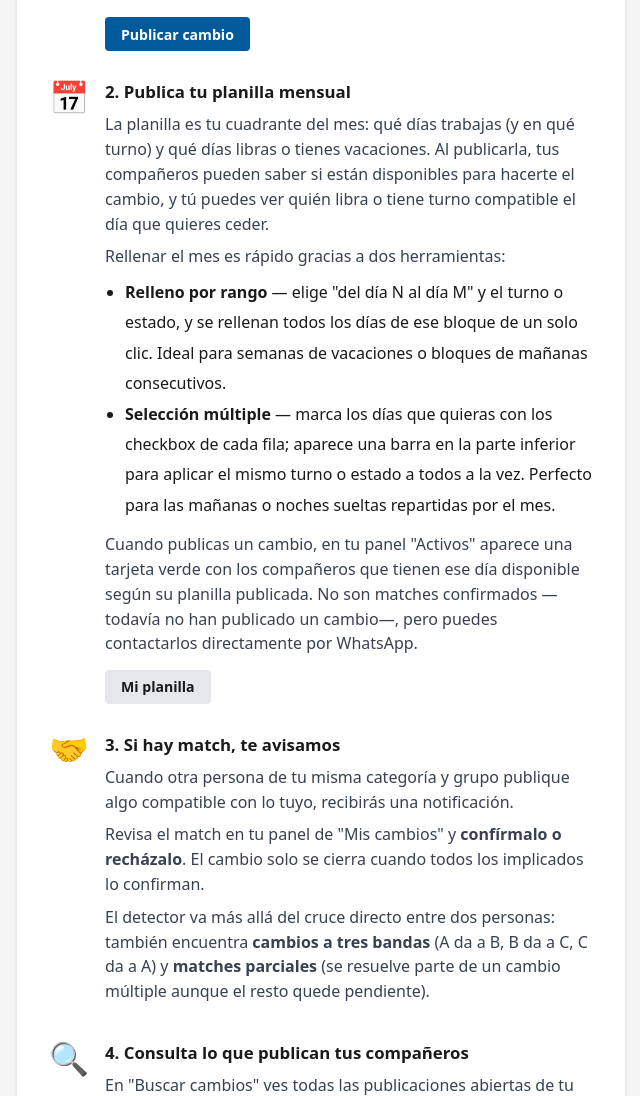
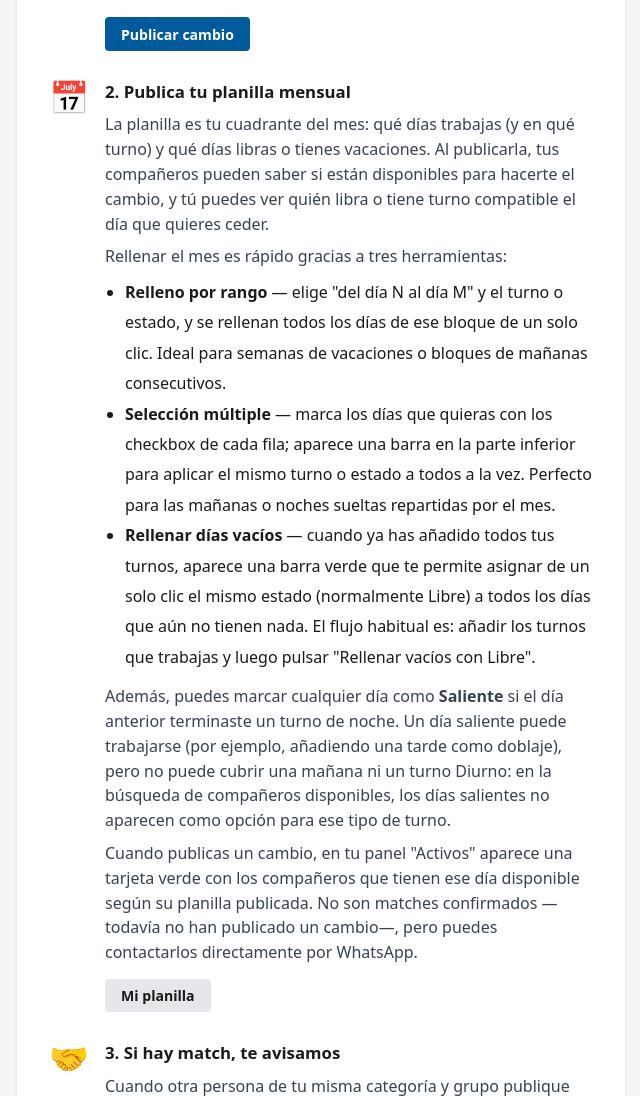
Before and after one commit to guillen1989/turnero, a Python web app: template app/templates/main/como_funciona.html in a window 1280 px wide. Shown: the part 755-1851 px from the top of the page, without its empty margins (319-959 px from the left). Run offline with Jinja, Linux system fonts and the light colour scheme; the template is opened without the code that fills it, so the values that code supplies are empty.

Commit message:
docs(planilla): actualiza ¿Cómo funciona? con Saliente y rellenar vacíos
- Paso 2 de como_funciona.html: lista pasa de dos a tres herramientas,
  añade descripción de «Rellenar días vacíos» y párrafo sobre el Saliente
- Banner de onboarding en planilla.html: mismo ajuste (dos → tres atajos)

Co-Authored-By: Claude Sonnet 4.6 <noreply@anthropic.com>

```diff
--- a/app/templates/main/como_funciona.html
+++ b/app/templates/main/como_funciona.html
@@ -60,7 +60,7 @@
           {{ _('La planilla es tu cuadrante del mes: qué días trabajas (y en qué turno) y qué días libras o tienes vacaciones.') }}
           {{ _('Al publicarla, tus compañeros pueden saber si están disponibles para hacerte el cambio, y tú puedes ver quién libra o tiene turno compatible el día que quieres ceder.') }}
         </p>
-        <p>{{ _('Rellenar el mes es rápido gracias a dos herramientas:') }}</p>
+        <p>{{ _('Rellenar el mes es rápido gracias a tres herramientas:') }}</p>
         <ul style="margin:0.5rem 0 0.75rem 1.25rem;line-height:1.9">
           <li>
             <strong>{{ _('Relleno por rango') }}</strong> —
@@ -70,7 +70,16 @@
             <strong>{{ _('Selección múltiple') }}</strong> —
             {{ _('marca los días que quieras con los checkbox de cada fila; aparece una barra en la parte inferior para aplicar el mismo turno o estado a todos a la vez. Perfecto para las mañanas o noches sueltas repartidas por el mes.') }}
           </li>
+          <li>
+            <strong>{{ _('Rellenar días vacíos') }}</strong> —
+            {{ _('cuando ya has añadido todos tus turnos, aparece una barra verde que te permite asignar de un solo clic el mismo estado (normalmente Libre) a todos los días que aún no tienen nada. El flujo habitual es: añadir los turnos que trabajas y luego pulsar "Rellenar vacíos con Libre".') }}
+          </li>
         </ul>
+        <p>
+          {{ _('Además, puedes marcar cualquier día como') }} <strong>{{ _('Saliente') }}</strong>
+          {{ _('si el día anterior terminaste un turno de noche.') }}
+          {{ _('Un día saliente puede trabajarse (por ejemplo, añadiendo una tarde como doblaje), pero no puede cubrir una mañana ni un turno Diurno: en la búsqueda de compañeros disponibles, los días salientes no aparecen como opción para ese tipo de turno.') }}
+        </p>
         <p>
           {{ _('Cuando publicas un cambio, en tu panel "Activos" aparece una tarjeta verde con los compañeros que tienen ese día disponible según su planilla publicada.') }}
           {{ _('No son matches confirmados —todavía no han publicado un cambio—, pero puedes contactarlos directamente por WhatsApp.') }}
--- a/app/templates/planilla/planilla.html
+++ b/app/templates/planilla/planilla.html
@@ -45,7 +45,7 @@
     <p class="planilla-onboarding-p">
       {{ _('Añade en cada día lo que corresponda: tu turno de trabajo, si libras, si tienes vacaciones o si no estás disponible para cambios. Al publicar el mes tus compañeros podrán cruzar su disponibilidad con la tuya.') }}
     </p>
-    <p class="planilla-onboarding-subtitulo">{{ _('Para rellenar rápido tienes dos atajos:') }}</p>
+    <p class="planilla-onboarding-subtitulo">{{ _('Para rellenar rápido tienes tres atajos:') }}</p>
     <ul class="planilla-onboarding-lista">
       <li>
         <strong>{{ _('Relleno por rango') }}</strong> —
@@ -54,6 +54,10 @@
       <li>
         <strong>{{ _('Selección múltiple') }}</strong> —
         {{ _('activa los checkbox que aparecen a la izquierda de cada día; una barra azul emerge en la parte inferior para aplicar el mismo turno o estado a todos los días marcados. Perfecto para las mañanas o noches sueltas repartidas por el mes.') }}
+      </li>
+      <li>
+        <strong>{{ _('Rellenar días vacíos') }}</strong> —
+        {{ _('cuando ya has añadido todos tus turnos, aparece una barra verde que te permite asignar de un solo clic el mismo estado (normalmente Libre) a todos los días que aún no tienen nada.') }}
       </li>
     </ul>
     <div class="planilla-onboarding-footer">
```
